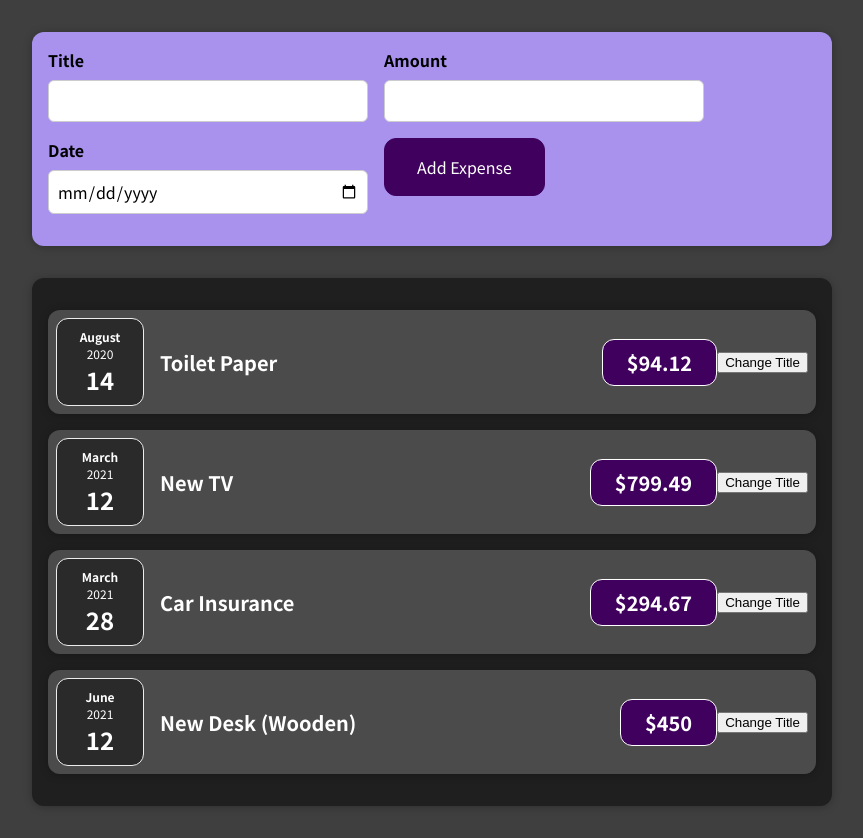
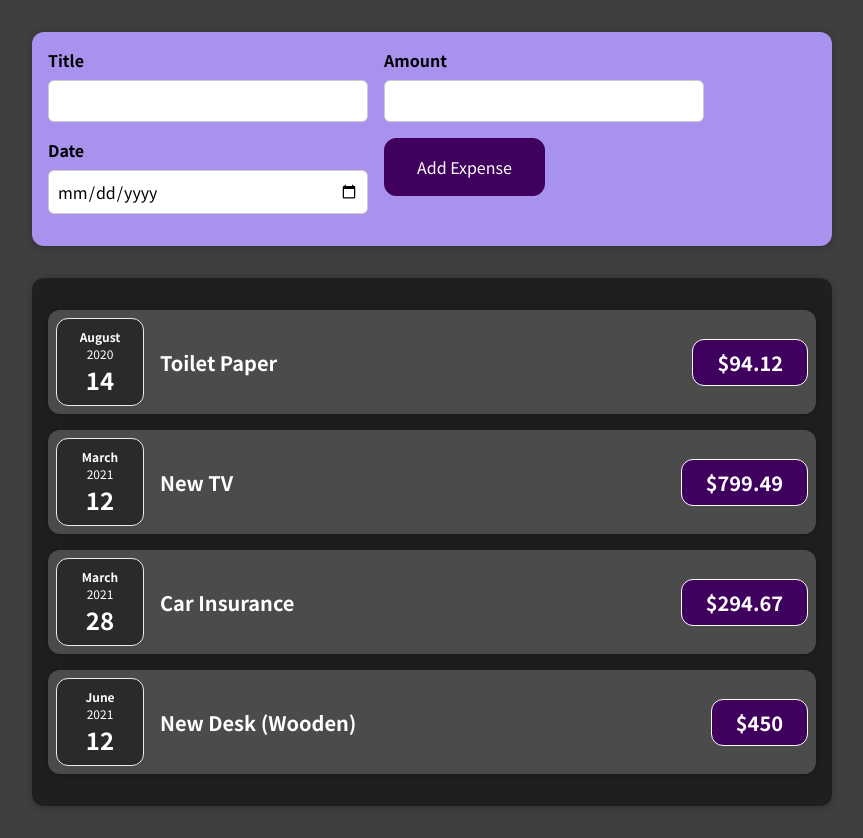
Before and after one commit to sree-lakshmi-n/react, a React (Create React App) app in the folder 01-starting-setup/: page / in a window 1280 px wide. Shown: the whole page, without its empty margins (208-1071 px from the left). Built offline with nearby package versions, Linux system fonts and the light colour scheme.

Commit message:
title updation functionality removed. this is a stateless/ presentational/ dumb component.

```diff
--- a/01-starting-setup/src/components/Expenses/ExpenseItem.js
+++ b/01-starting-setup/src/components/Expenses/ExpenseItem.js
@@ -6,20 +6,20 @@
 
 function ExpenseItem(props) {
   // let title = props.title;
-  const [title, setTitle] = useState(props.title);
-  const handleClick = () => {
-    // title = "Updated";
-    // console.log("Hi!");
-    setTitle("Updated!");
-  };
+  // const [title, setTitle] = useState(props.title);
+  // const handleClick = () => {
+  //   // title = "Updated";
+  //   // console.log("Hi!");
+  //   setTitle("Updated!");
+  // };
   return (
     <Card className="expense-item">
       <ExpenseDate date={props.date} />
       <div className="expense-item__description">
-        <h2>{title}</h2>
+        <h2>{props.title}</h2>
         <div className="expense-item__price">${props.amount}</div>
       </div>
-      <button onClick={handleClick}>Change Title</button>
+      {/* <button onClick={handleClick}>Change Title</button> */}
     </Card>
   );
 }
```
